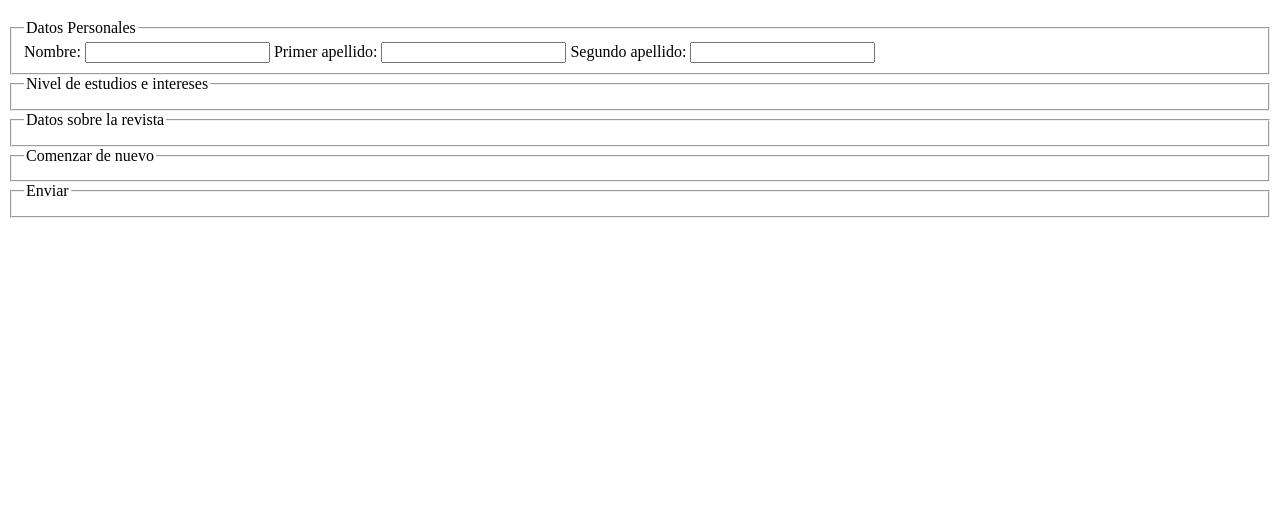
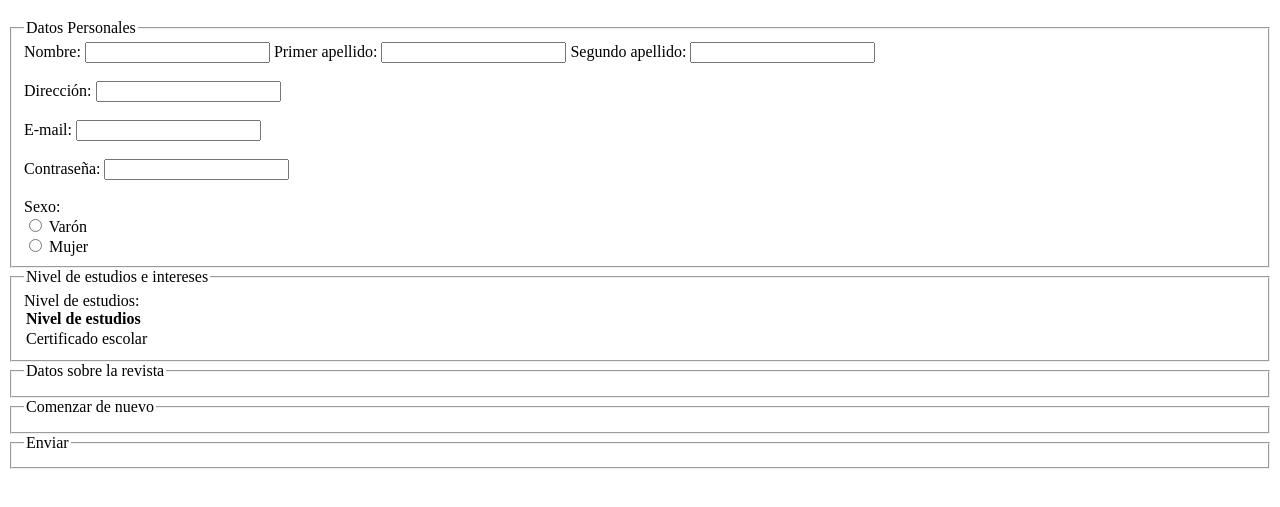
Before and after one commit to AdriRedondo/AW, a plain HTML site: page Ejercicio02_Formularios/index.html in a window 1280 px wide. Shown: the part 61-568 px from the top of the page. Drawn offline with Linux system fonts and the light colour scheme.

Commit message:
cambios ej2

```diff
--- a/Ejercicio02_Formularios/index.html
+++ b/Ejercicio02_Formularios/index.html
@@ -14,11 +14,27 @@
             <label for="apellido1">Primer apellido:</label>
             <input type="text" id="apellido1">
             <label for="apellido2">Segundo apellido:</label>
-            <input type="text" id="apellido2">
+            <input type="text" id="apellido2"><br><br>
+            <label for="direccion">Dirección:</label>
+            <input type="text" id="direccion"><br><br>
+            <label for="mail">E-mail:</label>
+            <input type="email" id="mail"><br><br>
+            <label for="contraseña">Contraseña:</label>
+            <input type="password" id="contraseña"><br><br>
+            <label>Sexo:</label><br>
+            <input type="radio" id="varon" name="sexo">
+            <label for="sexo">Varón</label><br>
+            <input type="radio" id="mujer" name="sexo">
+            <label for="sexo">Mujer</label>
 
         </fieldset>
         <fieldset>
             <legend>Nivel de estudios e intereses</legend>
+            <label for="nivel">Nivel de estudios:</label>
+            <optgroup label="Nivel de estudios">
+                <option value="1">Certificado escolar</option>
+
+            </optgroup>
         </fieldset>
         <fieldset>
             <legend>Datos sobre la revista</legend>
```
